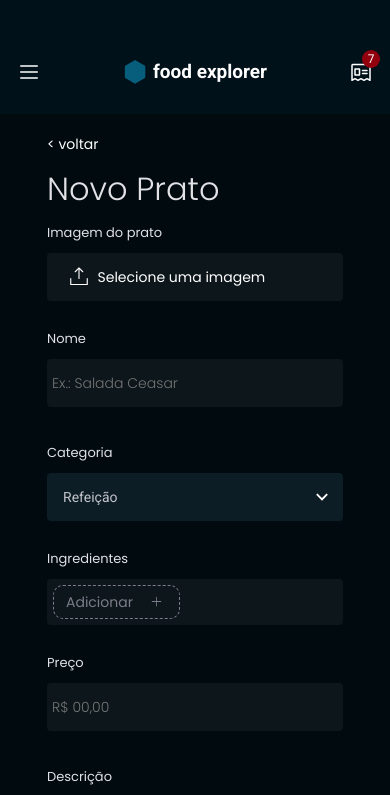
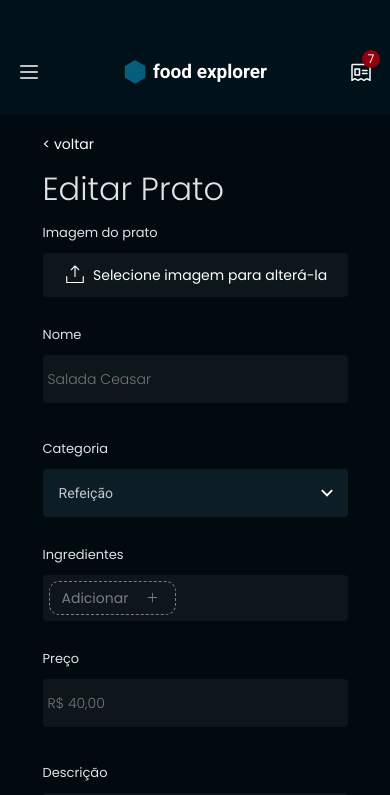
Before and after one commit to loren175/front-food-explorer, a React (Vite) app: page / in a window 390 px wide. Shown: the top 795 px of the page. Built offline with nearby package versions, Linux system fonts and the light colour scheme.

Commit message:
add media queries to editDish page

```diff
--- a/src/main.jsx
+++ b/src/main.jsx
@@ -3,7 +3,7 @@ import ReactDOM from "react-dom/client"
 import { ThemeProvider } from "styled-components"
 import theme from "./styles/theme.js"
 import GlobalStyles from "./styles/global.js"
-import { NewDish } from "./pages/NewDish/index.jsx"
+import { EditDish } from "./pages/EditDish/index.jsx"
 import { BrowserRouter } from "react-router-dom"
 
 ReactDOM.createRoot(document.getElementById("root")).render(
@@ -11,7 +11,7 @@ ReactDOM.createRoot(document.getElementById("root")).render(
     <ThemeProvider theme={theme}>
       <GlobalStyles />
       <BrowserRouter>
-        <NewDish />
+        <EditDish />
       </BrowserRouter>
     </ThemeProvider>
   </React.StrictMode>
--- a/src/pages/EditDish/index.jsx
+++ b/src/pages/EditDish/index.jsx
@@ -10,22 +10,34 @@ import { PiUploadSimpleLight } from "react-icons/pi"
 import { RiArrowDownSLine } from "react-icons/ri"
 import { IngredientItem } from "../../components/IngredientItem"
 
+import { DEVICE_BREAKPOINTS } from "../../styles/deviceBreakPoints"
+
+import { useMediaQuery } from "react-responsive"
+
 import theme from "../../styles/theme"
 
 export function EditDish() {
+  const isDesktop = useMediaQuery({ minWidth: DEVICE_BREAKPOINTS.LG })
+
   return (
     <Container>
       <SideMenu />
       <Navbar />
       <main>
         <Form>
-          <ButtonText className="back-" text="< voltar" />
+          <div className="back-btn">
+            <ButtonText text="< voltar" />
+          </div>
           <h2>Editar Prato</h2>
           <Section text="Imagem do prato">
             <ImgUpload className="image">
               <label htmlFor="image">
                 <PiUploadSimpleLight size={24} />
+                {isDesktop ? (
+                  <span>Selecione imagem</span>
+                ) : (
                   <span>Selecione imagem para alterá-la</span>
+                )}
               </label>
               <input className="upload" type="file" id="image" />
             </ImgUpload>
@@ -48,9 +60,13 @@ export function EditDish() {
               <IngredientItem isNew placeholder="Adicionar" />
             </div>
           </Section>
+
+          <label className="grid-void-space"></label>
+
           <Section text="Preço">
             <Input background="dark_800" placeholder="R$ 40,00" />
           </Section>
+          <div className="text-section">
             <Section text="Descrição">
               <textarea
                 placeholder="A Salada Ceasar é uma opção refrescante para o verão."
@@ -60,6 +76,11 @@ export function EditDish() {
                 rows="10"
               ></textarea>
             </Section>
+          </div>
+
+          <label className="grid-void-space"></label>
+          <label className="grid-void-space"></label>
+
           <div className="btns">
             <Button
               bgColor={theme.COLORS.DARK_800}
--- a/src/pages/EditDish/styles.js
+++ b/src/pages/EditDish/styles.js
@@ -1,4 +1,6 @@
 import styled from "styled-components"
+import { DEVICE_BREAKPOINTS } from "../../styles/deviceBreakPoints"
+
 
 export const Container = styled.div`
   width: 100%;
@@ -94,6 +96,38 @@ export const Form = styled.form`
     }
   }
 
+  @media (min-width: ${DEVICE_BREAKPOINTS.LG}) {
+    height: 100vh;
+    display: grid;
+    grid-template-columns: 300px 300px 300px;
+    grid-template-rows: 50px 70px 70px 80px 200px;
+    margin: 20px;
+    gap: 22px;
+
+    .back-btn {
+      > button {
+        font-size: 24px;
+        font-weight: bold;
+      }
+    }
+
+    h2 {
+      grid-column: 1 / -1;
+      font-weight: 400;
+      height: 100px;
+    }
+
+    .text-section {
+      grid-column: 1 / -1;
+    }
+
+    .tags {
+      height: auto;
+      width: 630px;
+      justify-content: normal;
+    }
+
+  }
 `
 
 export const ImgUpload = styled.div`
```
Lines whose indentation alone changed are shown as unchanged.
